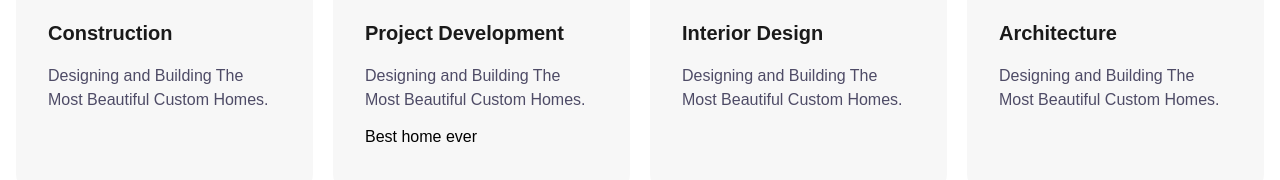
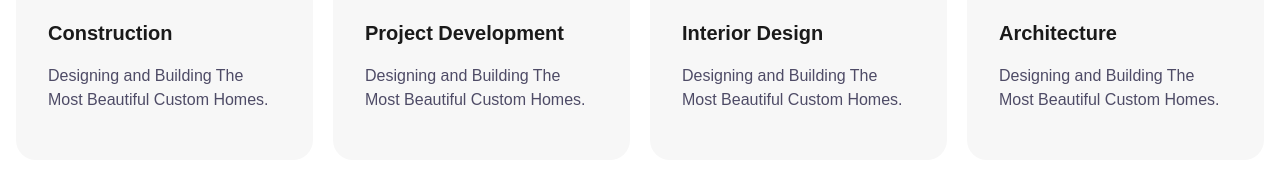
Before and after one commit to rokasandreikenas/future-web, a plain HTML site: page index.html in a window 1280 px wide. Shown: the part 1118-1298 px from the top of the page. Drawn offline with Linux system fonts and the light colour scheme.

Commit message:
Remove bad commits

```diff
--- a/index.html
+++ b/index.html
@@ -24,7 +24,6 @@
         <div class="line"></div>
         <div class="line"></div>
         <div class="line"></div>
-        <!--  -->
       </div>
     </header>
     <section id="hero">
@@ -85,7 +84,6 @@
               <p class="card-text">
                 Designing and Building The Most Beautiful Custom Homes.
               </p>
-              <p>Best home ever</p>
             </div>
           </li>
           <li class="card-item">
--- a/scripts.js
+++ b/scripts.js
@@ -11,5 +11,4 @@ document.addEventListener("DOMContentLoaded", () => {
       navLinks.classList.remove("active");
     });
   });
-  // burger is workin
 });
--- a/styles.css
+++ b/styles.css
@@ -328,4 +328,3 @@ body {
     max-width: 39.375rem;
   }
 }
-/*  */
```
